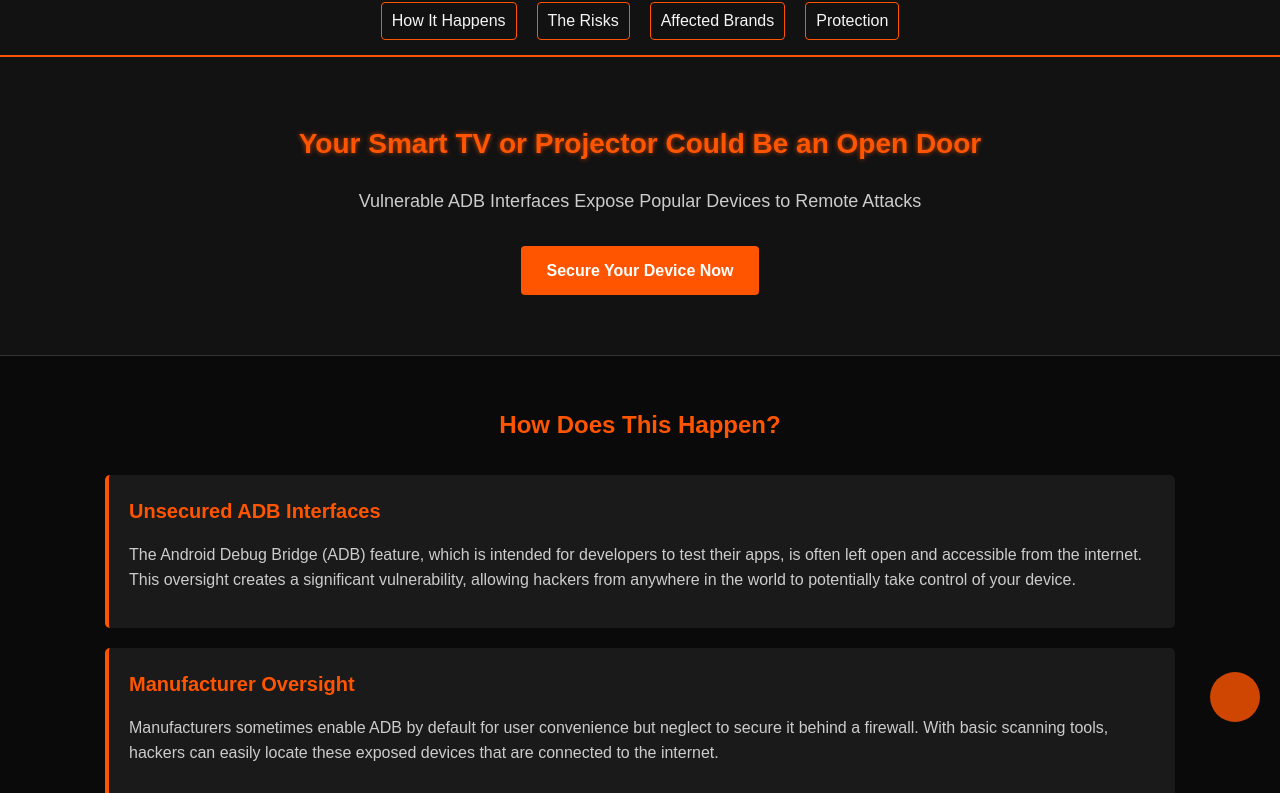
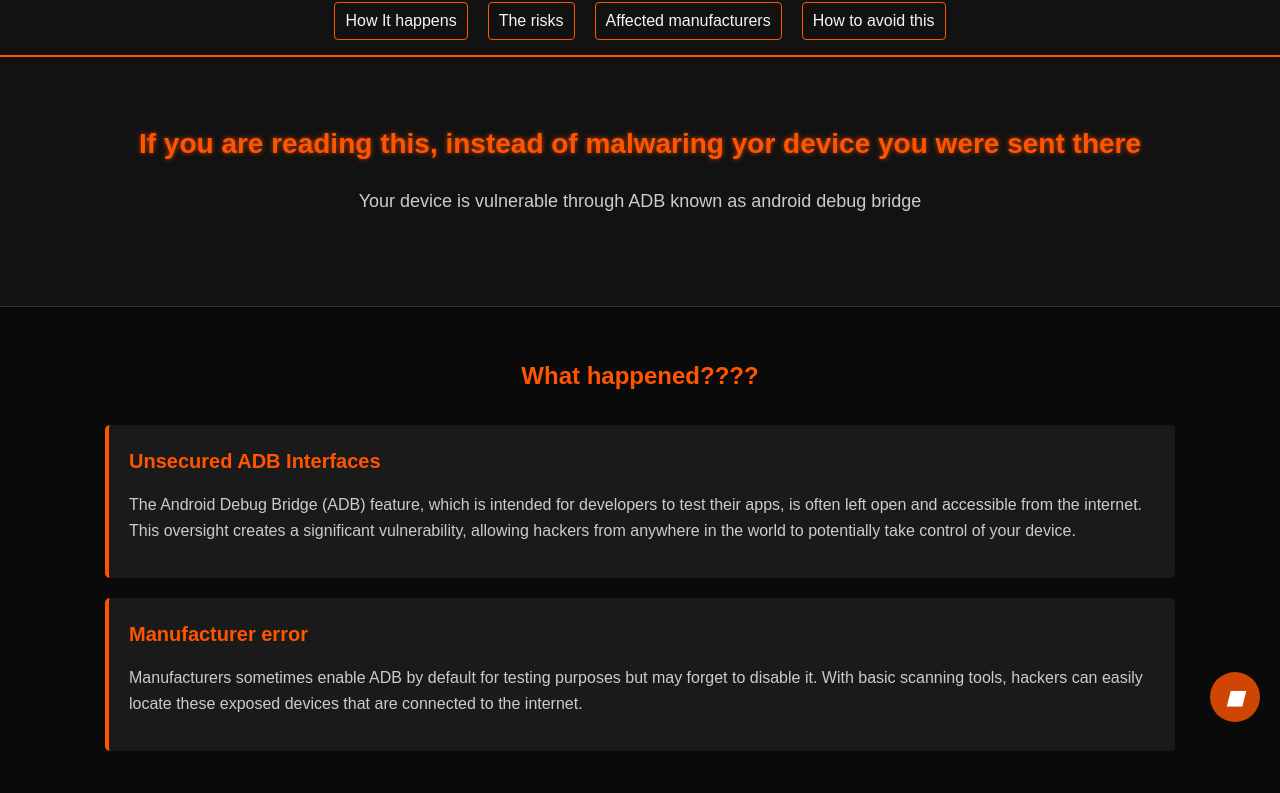
Before and after one commit to alobxplayer/cge-webwidget, a plain HTML site: page vulnerable.html in a window 1280 px wide. Shown: the part 58-851 px from the top of the page. Drawn offline with Linux system fonts and the light colour scheme.

Commit message:
Update vulnerable.html

```diff
--- a/vulnerable.html
+++ b/vulnerable.html
@@ -223,15 +223,14 @@
             height: 50px;
             z-index: 1000;
             cursor: pointer;
+            display: flex;
+            justify-content: center;
+            align-items: center;
         }
 
         .music-controls i {
             color: white;
             font-size: 24px;
-            position: absolute;
-            top: 50%;
-            left: 50%;
-            transform: translate(-50%, -50%);
         }
 
         /* Responsive Design */
@@ -257,12 +256,12 @@
     <!-- Header with Navigation -->
     <header>
         <div class="container">
-            <div class="logo">Smart TV Security Alert</div>
+            <div class="logo">WARNING!</div>
             <div class="nav-links">
-                <a href="#how">How It Happens</a>
-                <a href="#risks">The Risks</a>
-                <a href="#brands">Affected Brands</a>
-                <a href="#protection">Protection</a>
+                <a href="#how">How It happens</a>
+                <a href="#risks">The risks</a>
+                <a href="#brands">Affected manufacturers</a>
+                <a href="#protection">How to avoid this</a>
             </div>
         </div>
     </header>
@@ -270,16 +269,15 @@
     <!-- Hero Section -->
     <section class="hero">
         <div class="container">
-            <h1>Your Smart TV or Projector Could Be an Open Door</h1>
-            <p>Vulnerable ADB Interfaces Expose Popular Devices to Remote Attacks</p>
-            <a href="#protection" class="cta-button">Secure Your Device Now</a>
+            <h1>If you are reading this, instead of malwaring yor device you were sent there</h1>
+            <p>Your device is vulnerable through ADB known as android debug bridge</p>
         </div>
     </section>
 
     <!-- How Section -->
     <section id="how">
         <div class="container">
-            <h2 class="section-title">How Does This Happen?</h2>
+            <h2 class="section-title">What happened????</h2>
 
             <div class="card">
                 <h3>Unsecured ADB Interfaces</h3>
@@ -287,8 +285,8 @@
             </div>
 
             <div class="card">
-                <h3>Manufacturer Oversight</h3>
-                <p>Manufacturers sometimes enable ADB by default for user convenience but neglect to secure it behind a firewall. With basic scanning tools, hackers can easily locate these exposed devices that are connected to the internet.</p>
+                <h3>Manufacturer error</h3>
+                <p>Manufacturers sometimes enable ADB by default for testing purposes but may forget to disable it. With basic scanning tools, hackers can easily locate these exposed devices that are connected to the internet.</p>
             </div>
         </div>
     </section>
@@ -296,7 +294,7 @@
     <!-- Risks Section -->
     <section id="risks">
         <div class="container">
-            <h2 class="section-title">The Risks to You</h2>
+            <h2 class="section-title">The risks to You</h2>
 
             <div class="risk-grid">
                 <div class="risk-item">
@@ -328,16 +326,16 @@
             <h2 class="section-title">Is Your Device at Risk?</h2>
 
             <div class="card">
-                <h3>Affected Brands</h3>
+                <h3>Affected manufacturers</h3>
                 <p>Brands like TCL, HiSense, Xiaomi, and many smaller Android projector manufacturers have models that are affected. Any device with an unsecured ADB port is at risk.</p>
             </div>
 
             <div class="brand-list">
                 <div class="brand-item">TCL</div>
-                <div class="brand-item">HiSense</div>
+                <div class="brand-item">Hisense</div>
                 <div class="brand-item">Xiaomi</div>
-                <div class="brand-item">Android Projectors</div>
-                <div class="brand-item">Other Chinese Brands</div>
+                <div class="brand-item">Noname projectors</div>
+                <div class="brand-item">Other chinese devices</div>
             </div>
         </div>
     </section>
@@ -378,13 +376,13 @@
     <!-- Footer -->
     <footer>
         <div class="container">
-            <p>This is an educational resource. Always practice good digital security hygiene.</p>
+            <p>a friendly catgirl hacker. </p>
         </div>
     </footer>
 
     <!-- Music Controls -->
     <div class="music-controls" onclick="toggleMusic()">
-        <i class="fas fa-volume-up" id="music-icon"></i>
+        <i id="music-icon">♪</i>
     </div>
 
     <!-- Audio Element -->
@@ -402,26 +400,30 @@
         function toggleMusic() {
             if (isPlaying) {
                 music.pause();
-                musicIcon.className = 'fas fa-volume-mute';
+                musicIcon.innerHTML = '♪';
             } else {
                 music.play();
-                musicIcon.className = 'fas fa-volume-up';
+                musicIcon.innerHTML = '◼';
             }
             isPlaying = !isPlaying;
         }
 
-        // Try to autoplay music when page loads (may not work on all browsers)
+        // Try to autoplay music when page loads
         window.onload = function() {
-            setTimeout(function() {
-                music.play().then(function() {
+            // First try to play immediately
+            var promise = music.play();
+
+            if (promise !== undefined) {
+                promise.then(function() {
+                    // Autoplay started successfully
                     isPlaying = true;
-                    musicIcon.className = 'fas fa-volume-up';
+                    musicIcon.innerHTML = '◼';
                 }).catch(function(error) {
-                    // Autoplay was prevented, show muted icon
-                    musicIcon.className = 'fas fa-volume-mute';
+                    // Autoplay was prevented, show play icon
+                    musicIcon.innerHTML = '♪';
                     isPlaying = false;
                 });
-            }, 1000);
+            }
         };
 
         // Smooth scrolling for navigation links
```
